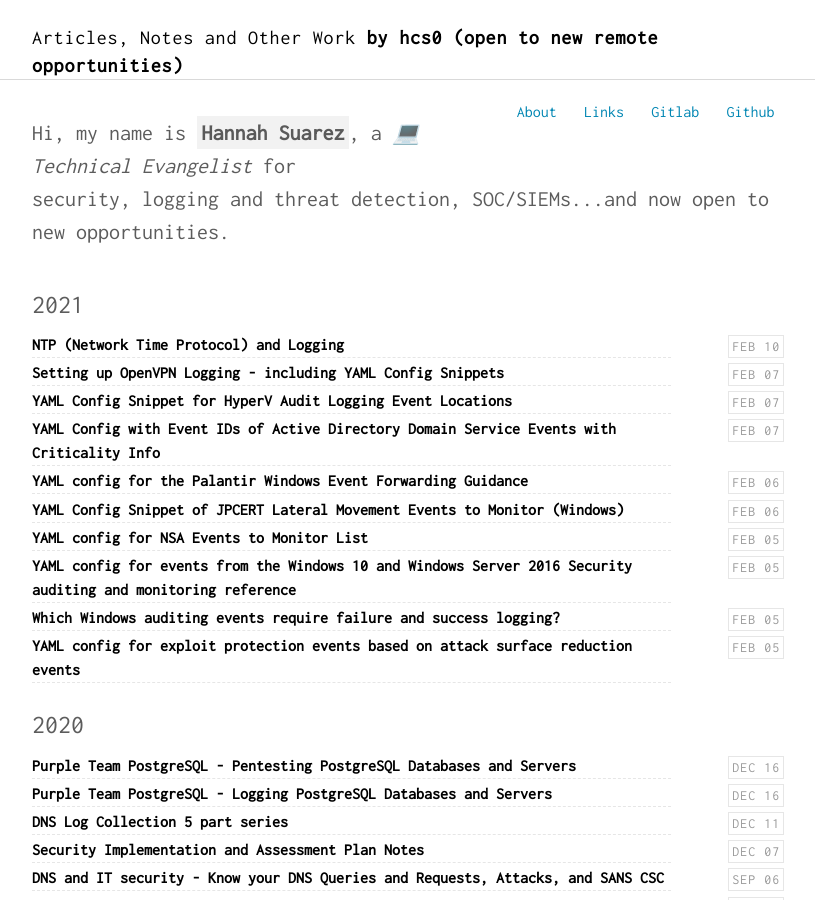
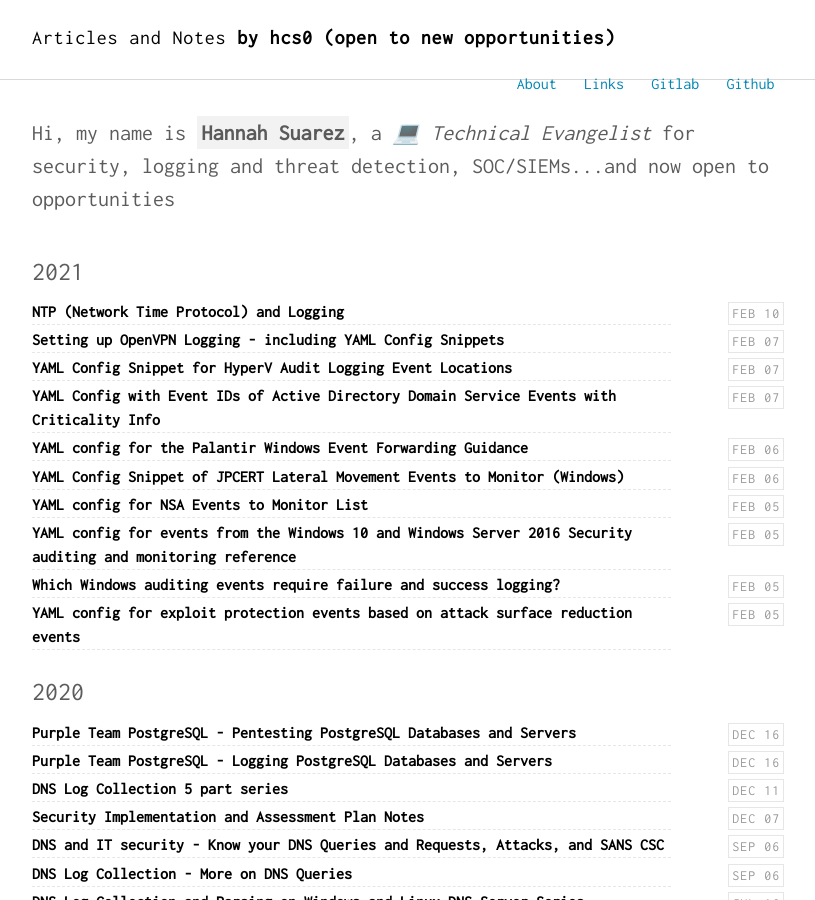
Before and after one commit to HannahSuarez/hannahsuarez.github.io, a Jekyll site: the page built from index.html, in a window 1280 px wide and 900 px high. Shown: the whole window, without its empty margins (232-1047 px from the left). Built offline with Jekyll 4.4.1, drawn with Linux system fonts in a browser that asks for light colours; nearby versions of some CDN libraries.

Commit message:
Update title again

```diff
--- a/_config.yml
+++ b/_config.yml
@@ -1,7 +1,7 @@
 
 # SEO settings
-title: "Articles, Notes and Other Work"
-title2: " by hcs0 (open to new remote opportunities)" # default: ""
+title: "Articles and Notes"
+title2: " by hcs0 (open to new opportunities)" # default: ""
 description: "hcs0 writings"
 keywords: "hcs0, hannah suarez, siem, soc, technical writing, documentation, dns, logging, elastic search, kibana, splunk, logstash, beats"
 url: http://hannahsuarez.github.io # site url
@@ -29,7 +29,7 @@ sass:
 author:
   name     : "Hannah Suarez"
   job      : "💻 Technical Evangelist"
-  bio      : "security, logging and threat detection, SOC/SIEMs...and now open to new opportunities."
+  bio      : "security, logging and threat detection, SOC/SIEMs...and now open to opportunities"
   thumb    : /images/hannahsuarez.jpg
   url      : http://hannahsuarez.github.io
   github   : http://github.com/hcs0
```
